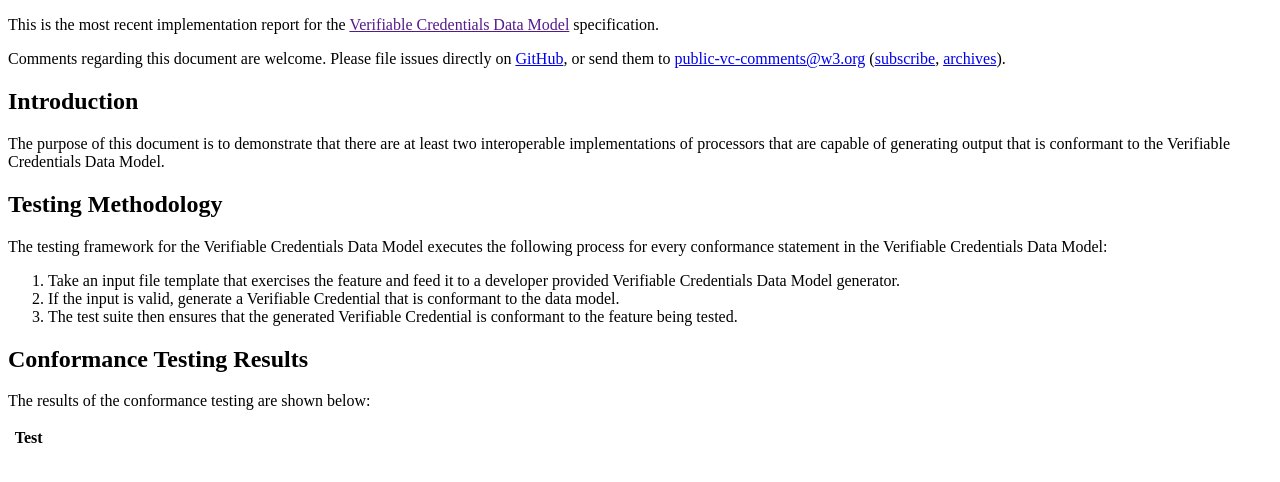
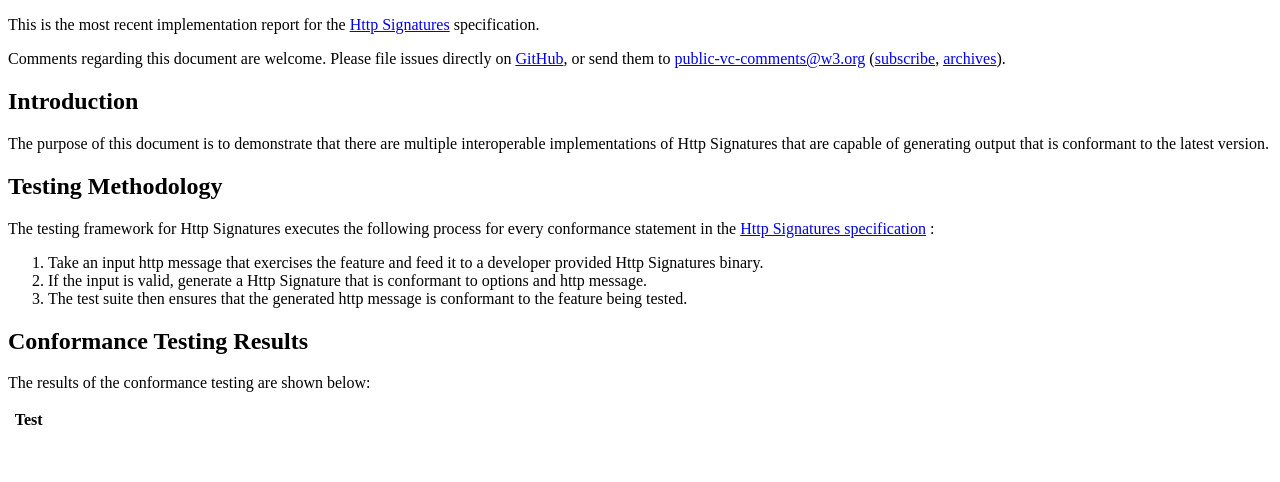
Before and after one commit to w3c-ccg/http-signatures-test-suite, a website: page implementations/index.html in a window 1280 px wide. Drawn offline with Linux system fonts and the light colour scheme.

Commit message:
Update copy of the template.html.
Regen index.html.

```diff
--- a/implementations/index.html
+++ b/implementations/index.html
@@ -18,7 +18,7 @@
         shortName: "vc-data-model-implementation-report",
 
         // subtitle for the spec
-        subtitle: "Implementation Report for the Verifiable Credentials Data Model",
+        subtitle: "Implementation Report for Http Signatures Spec",
 
         // if you wish the publication date to be other than today, set this
         //publishDate:  "2017-08-03",
@@ -55,20 +55,21 @@
             company: "Digital Bazaar", companyURL: "http://digitalbazaar.com/" }
         ],
         // name of the WG
-        wg:           "Verifiable Claims Working Group",
+        wg:           "W3C Digital Verification Community Group",
 
         // URI of the public WG page
-        wgURI:        "https://www.w3.org/2017/vc/",
+        wgURI:        "https://w3c-dvcg.github.io/",
 
         // name (with the @w3c.org) of the public mailing to which comments are due
-        wgPublicList: "public-vc-comments",
+        wgPublicList: "public-credentials",
 
         // URI of the patent status for this WG, for Rec-track documents
         // !!!! IMPORTANT !!!!
         // This is important for Rec-track documents, do not copy a patent URI from a random
         // document unless you know what you're doing. If in doubt ask your friendly neighbourhood
         // Team Contact.
-        wgPatentURI:  "https://www.w3.org/2004/01/pp-impl/98922/status",
+        // TODO: find patent URI
+        wgPatentURI:  "unknown",
         maxTocLevel: 2,
         inlineCSS: true
       };
@@ -95,18 +96,18 @@
     <section id='abstract'>
       <p>
 This is the most recent implementation report for the
-<a href="">Verifiable Credentials Data Model</a> specification.
+<a href="https://tools.ietf.org/html/draft-cavage-http-signatures-11">Http Signatures</a> specification.
       </p>
     </section>
 
     <section id='sotd'>
       <p>
 Comments regarding this document are welcome. Please file issues
-directly on <a href="https://github.com/w3c/vc-data-model/issues/">GitHub</a>,
+directly on <a href="https://github.com/w3c-dvcg/http-signatures-test-suite">GitHub</a>,
 or send them to
-<a href="mailto:public-vc-comments@w3.org">public-vc-comments@w3.org</a>
-(<a href="mailto:public-vc-comments-request@w3.org?subject=subscribe">subscribe</a>,
-<a href="https://lists.w3.org/Archives/Public/public-vc-comments/">archives</a>).
+<a href="mailto:public-credentials@w3.org">public-vc-comments@w3.org</a>
+(<a href="mailto:public-credentials@w3.org?subject=subscribe">subscribe</a>,
+<a href="https://lists.w3.org/Archives/Public/public-credentials/">archives</a>).
       </p>
 
     </section>
@@ -115,31 +116,32 @@ or send them to
       <h1>Introduction</h1>
 
       <p>
-The purpose of this document is to demonstrate that there are at least two
-interoperable implementations of processors that are capable of generating
-output that is conformant to the Verifiable Credentials Data Model.
+The purpose of this document is to demonstrate that there are multiple
+interoperable implementations of Http Signatures that are capable of generating
+output that is conformant to the latest version.
       </p>
 
       <section class="informative">
         <h2>Testing Methodology</h2>
 
         <p>
-The testing framework for the Verifiable Credentials Data Model executes the
-following process for every conformance statement in the Verifiable Credentials
-Data Model:
+The testing framework for Http Signatures executes the
+following process for every conformance statement in the
+<a href="https://tools.ietf.org/html/draft-cavage-http-signatures-11">
+Http Signatures specification</a> :
         </p>
 
         <ol class="algorithm">
           <li>
-Take an input file template that exercises the feature and feed it to a
-developer provided Verifiable Credentials Data Model generator.
+Take an input http message that exercises the feature and feed it to a
+developer provided Http Signatures binary.
           </li>
           <li>
-If the input is valid, generate a Verifiable Credential that is conformant
-to the data model.
+If the input is valid, generate a Http Signature that is conformant
+to options and http message.
           </li>
           <li>
-The test suite then ensures that the generated Verifiable Credential is
+The test suite then ensures that the generated http message is
 conformant to the feature being tested.
           </li>
         </ol>
```
Also changed, not shown: implementations/template.html (+16 -14 lines).
